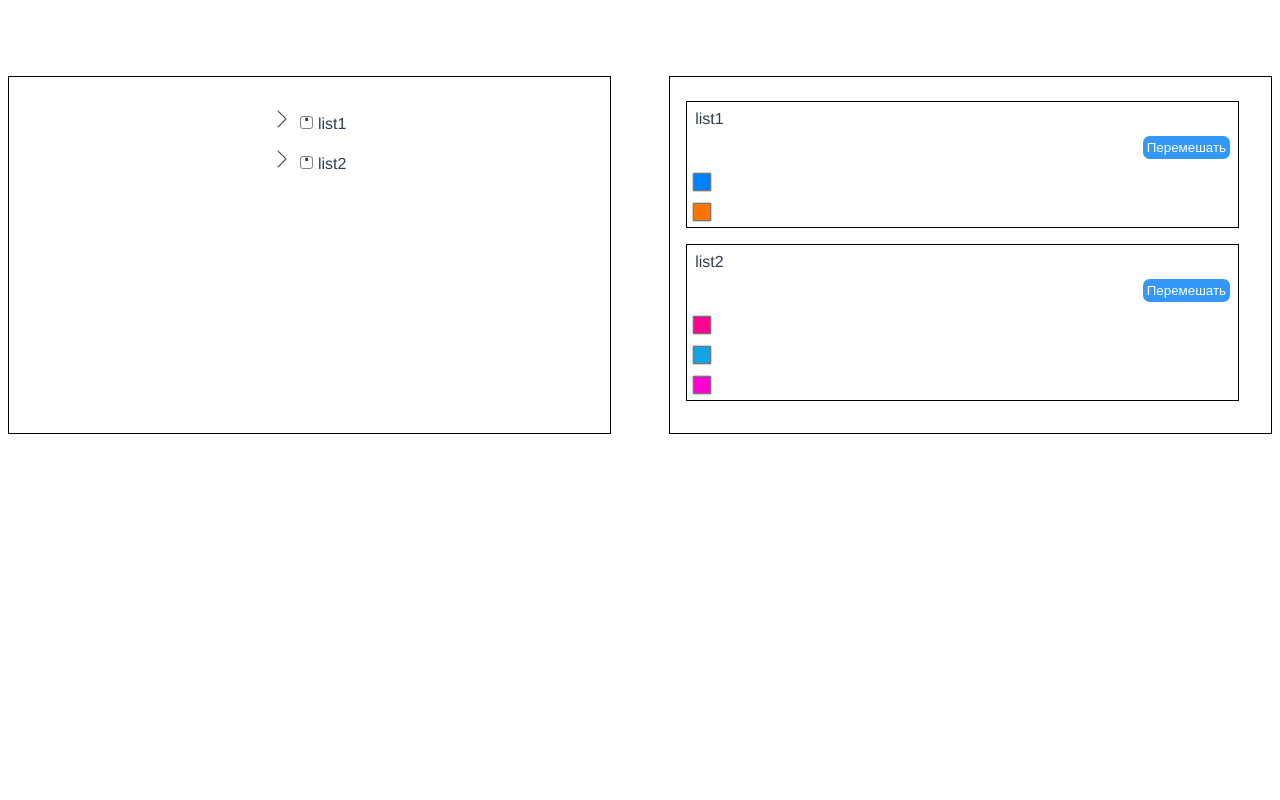
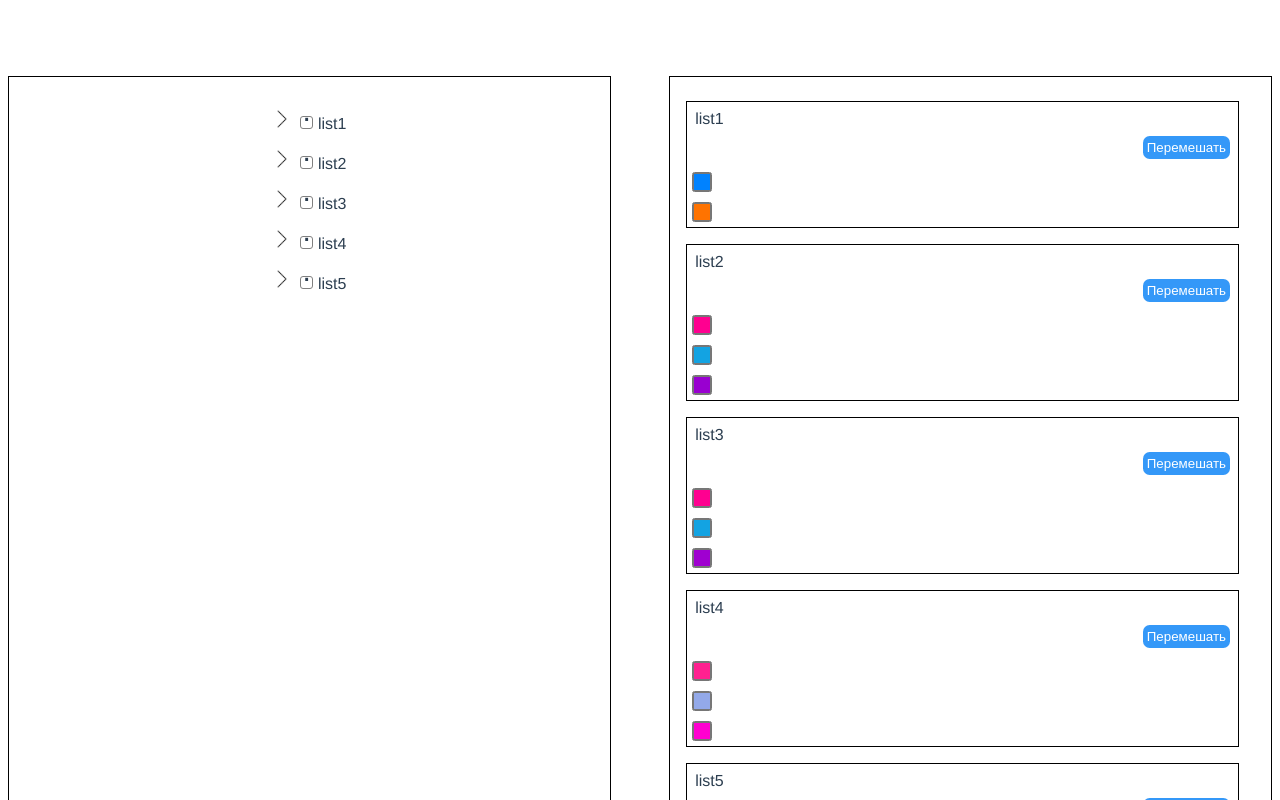
Before and after one commit to YuliaPetukhova/test-list, a Vue app: page / in a window 1280 px wide. Shown: the top 800 px of the page. Built offline with nearby package versions, Linux system fonts and the light colour scheme.

Commit message:
добавлена функция сортировки элементов

```diff
--- a/src/components/RightPanel/RightColorList.vue
+++ b/src/components/RightPanel/RightColorList.vue
@@ -1,29 +1,43 @@
 <script>
-
 import RightColorListItem from "@/components/RightPanel/RightColorListItem.vue";
+import RightColorMixedListItem from "@/components/RightPanel/RightColorMixedListItem.vue";
 
 export default {
-  components: {RightColorListItem},
+  components: {RightColorListItem, RightColorMixedListItem},
   props: [
     'itemList',
   ],
   data() {
     return {
       showSortButton: false,
+      mixedItems: [],
     };
   },
-  methods: {},
+  methods: {
+    randomItem () {
+      this.mixedItems = [];
+      this.itemList.forEach((item) => {
+        for (let i = 1; i <= item.count; i++) {
+          this.mixedItems.push(item);
+        }
+      })
+      this.mixedItems.sort(() => Math.random() - 0.5);
+    }
+  },
 }
 </script>
 
 <template>
   <div class="action-btn" @click="showSortButton = !showSortButton">
     <button v-if="showSortButton">Сортировать</button>
-    <button v-else>Перемешать</button>
+    <button v-else @click="randomItem()">Перемешать</button>
   </div>
 
-  <ul class="color-list">
+  <ul class="color-list" v-if="!showSortButton">
     <RightColorListItem v-for="(item, index) in itemList" v-bind:item="item" v-bind:key="index"></RightColorListItem>
+  </ul>
+  <ul class="color-list" v-else>
+    <RightColorMixedListItem v-bind:items="mixedItems"></RightColorMixedListItem>
   </ul>
 </template>
 
--- a/src/components/RightPanel/RightColorListItem.vue
+++ b/src/components/RightPanel/RightColorListItem.vue
@@ -12,13 +12,18 @@ export default {
   data() {
     return {};
   },
-  methods: {},
+  methods: {
+    deleteItemColor (e) {
+      e.preventDefault();
+      this.localItem.count--;
+    }
+  },
 }
 </script>
 
 <template>
   <div class="color-list-item" v-if="item.checked">
-    <input disabled type="color" class="square" v-for="(e, i) in localItem.count" :key="i" :value="localItem.color">
+    <input readonly @click="deleteItemColor($event)" type="color" class="square" v-for="(e, i) in localItem.count" :key="i" :value="localItem.color">
   </div>
 </template>
 
--- /dev/null
+++ b/src/components/RightPanel/RightColorMixedListItem.vue
@@ -0,0 +1,59 @@
+<script>
+import {ref} from "vue";
+
+export default {
+  setup(props) {
+    const localItems = ref(props.items);
+    return {localItems: localItems}
+  },
+  props: [
+    'items',
+  ],
+  data() {
+    return {};
+  },
+  methods: {
+    deleteItemColor (e, item) {
+      e.preventDefault();
+      let index = this.localItems.findIndex(localItem => {
+        return localItem.itemName === item.itemName;
+      })
+      this.localItems.splice(index, 1);
+    }
+  },
+}
+</script>
+
+<template>
+  <div class="color-list-item">
+    <span v-for="(localItem, i) in localItems" :key="i">
+      <input readonly @click="deleteItemColor($event, localItem)" type="color"
+             class="square" :value="localItem.color"
+             v-if="localItem.checked"
+      >
+    </span>
+  </div>
+</template>
+
+<style scoped>
+.color-list-item {
+  display: flex;
+  flex-wrap: wrap;
+}
+.square {
+  width: 1.5em;
+  height: 1.5em;
+  margin: 5px;
+}
+
+input {
+  outline: none;
+  padding: 0;
+}
+
+input[type="color" i]::-webkit-color-swatch-wrapper {
+  padding: 0;
+  border: none;
+  cursor: pointer;
+}
+</style>
--- a/src/data/ColorStore.js
+++ b/src/data/ColorStore.js
@@ -19,7 +19,37 @@ export const ColorStore = reactive({
                 {'itemName': 'item1', 'color': '#0082ff', 'count': 1, 'checked': false, 'listName': 'list2',},
                 {'itemName': 'item2', 'color': '#ff0090', 'count': 1, 'checked': true, 'listName': 'list2',},
                 {'itemName': 'item3', 'color': '#13a3e2', 'count': 1, 'checked': true, 'listName': 'list2',},
-                {'itemName': 'item4', 'color': '#ff00d0', 'count': 1, 'checked': true, 'listName': 'list2',},
+                {'itemName': 'item4', 'color': '#9900d0', 'count': 1, 'checked': true, 'listName': 'list2',},
+            ]
+        },
+        {
+            'name': 'list3',
+            'checked': true,
+            'items': [
+                {'itemName': 'item1', 'color': '#0082ff', 'count': 1, 'checked': false, 'listName': 'list3',},
+                {'itemName': 'item2', 'color': '#ff0090', 'count': 1, 'checked': true, 'listName': 'list3',},
+                {'itemName': 'item3', 'color': '#13a3e2', 'count': 1, 'checked': true, 'listName': 'list3',},
+                {'itemName': 'item4', 'color': '#9f00d0', 'count': 1, 'checked': true, 'listName': 'list3',},
+            ]
+        },
+        {
+            'name': 'list4',
+            'checked': true,
+            'items': [
+                {'itemName': 'item1', 'color': '#0002ff', 'count': 1, 'checked': false, 'listName': 'list4',},
+                {'itemName': 'item2', 'color': '#ff2090', 'count': 1, 'checked': true, 'listName': 'list4',},
+                {'itemName': 'item3', 'color': '#93a9e9', 'count': 1, 'checked': true, 'listName': 'list4',},
+                {'itemName': 'item4', 'color': '#ff00d0', 'count': 1, 'checked': true, 'listName': 'list4',},
+            ]
+        },
+        {
+            'name': 'list5',
+            'checked': true,
+            'items': [
+                {'itemName': 'item1', 'color': '#0089ff', 'count': 1, 'checked': false, 'listName': 'list5',},
+                {'itemName': 'item2', 'color': '#ff0050', 'count': 1, 'checked': true, 'listName': 'list5',},
+                {'itemName': 'item3', 'color': '#13a3e2', 'count': 1, 'checked': true, 'listName': 'list5',},
+                {'itemName': 'item4', 'color': '#ff88d0', 'count': 1, 'checked': true, 'listName': 'list5',},
             ]
         },
     ],
```
